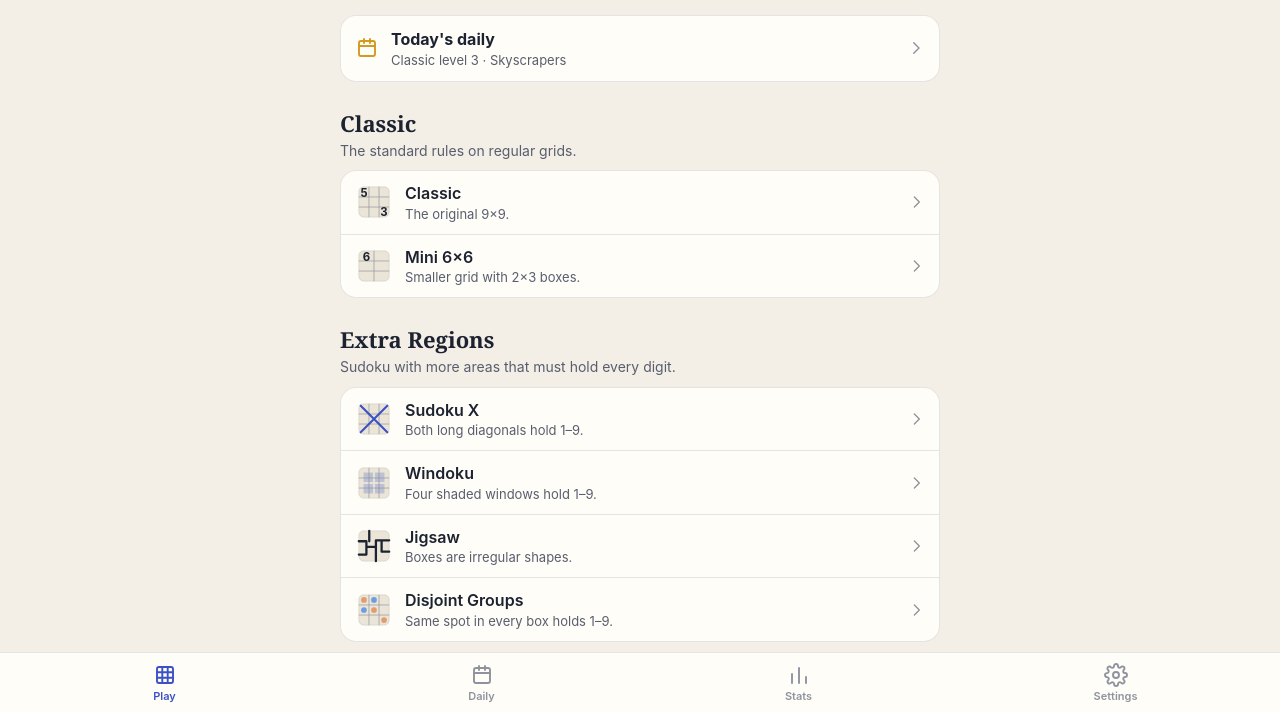
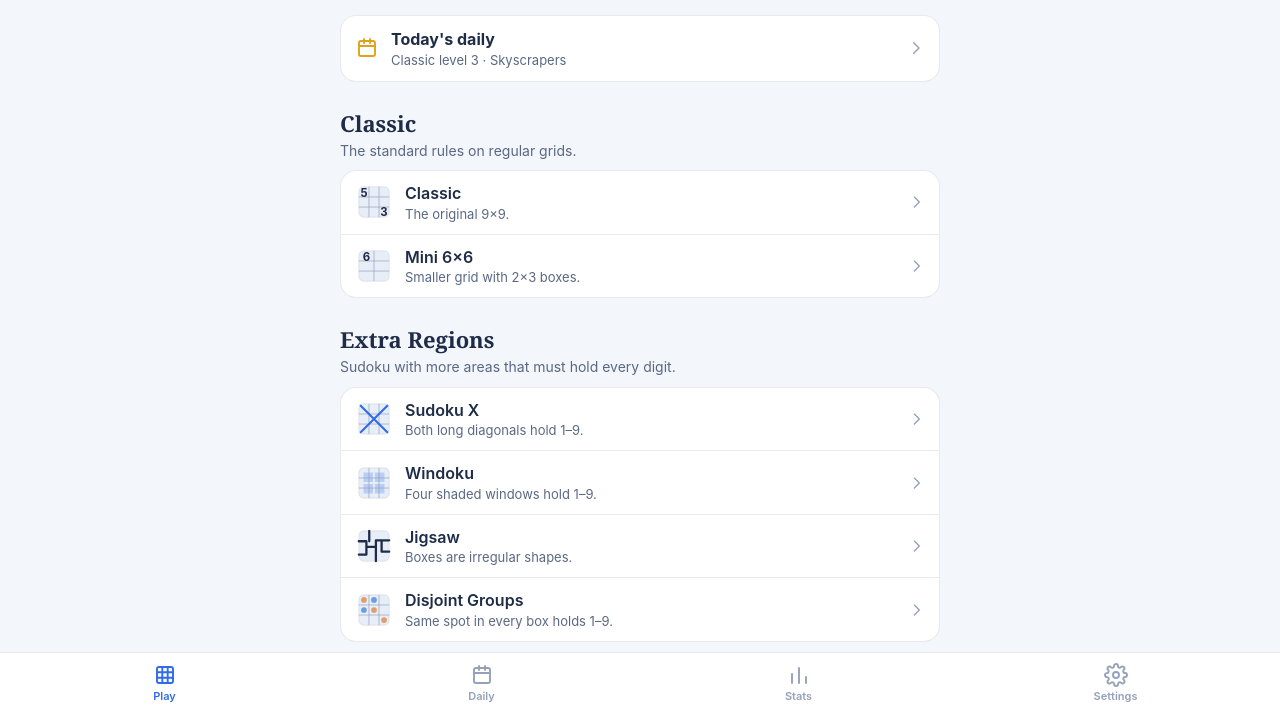
Before and after one commit to Scourmya/sudoku, a website with bundled scripts: page index.html in a window 1280 px wide. Shown: the part 88-800 px from the top of the page. Built offline with nearby package versions, Linux system fonts and the light colour scheme.

Commit message:
Circle matching digits, add clean light theme and paper option
Selecting a digit now puts a light blue circle behind every matching digit
and note instead of shading the squares. The default light theme is now
white and blue, the old warm look is kept as a Paper theme.

Co-Authored-By: Claude Opus 5.5 <noreply@anthropic.com>
Claude-Session: https://claude.ai/code/session_01GKPDgidWme52u3YB4buEQm

```diff
--- a/css/style.css
+++ b/css/style.css
@@ -1,34 +1,37 @@
 :root{
-  --bg:#f3efe6;
-  --surface:#fffdf8;
-  --surface-2:#ebe5d8;
-  --ink:#1d2230;
-  --ink-soft:#585e6d;
-  --ink-faint:#8f939d;
-  --line:rgba(29,34,48,.11);
-  --accent:#3b52c4;
+  --bg:#f3f6fb;
+  --surface:#ffffff;
+  --surface-2:#e8eef8;
+  --ink:#1f2c47;
+  --ink-soft:#5a6884;
+  --ink-faint:#95a1b8;
+  --line:rgba(31,44,71,.1);
+  --accent:#2f6bea;
   --accent-ink:#fff;
-  --accent-soft:rgba(59,82,196,.11);
-  --good:#2d8656;
-  --error:#c23b3b;
-  --warm:#d49a1f;
-  --board-bg:#fffdf8;
-  --grid-thin:rgba(29,34,48,.2);
-  --grid-thick:#262b3a;
-  --hl-peer:rgba(59,82,196,.065);
-  --hl-same:rgba(59,82,196,.2);
-  --hl-selected:rgba(59,82,196,.28);
-  --hl-error:rgba(194,59,59,.13);
-  --hl-hint-area:rgba(212,154,31,.15);
-  --window:rgba(59,82,196,.1);
-  --tint-a:rgba(225,170,90,.14);
-  --tint-b:rgba(110,160,220,.14);
-  --tint-c:rgba(120,190,130,.15);
-  --tint-d:rgba(200,130,190,.13);
-  --thermo:rgba(29,34,48,.15);
-  --parity:rgba(29,34,48,.11);
-  --disjoint-opacity:.2;
-  --shadow:0 1px 2px rgba(29,34,48,.06),0 4px 14px rgba(29,34,48,.06);
+  --accent-soft:rgba(47,107,234,.1);
+  --good:#2b8a5a;
+  --error:#d93f3f;
+  --warm:#e0a21c;
+  --board-bg:#ffffff;
+  --grid-thin:rgba(31,44,71,.15);
+  --grid-thick:#2b3958;
+  --hl-peer:#edf2fa;
+  --hl-same:rgba(47,107,234,.16);
+  --hl-selected:#cfe0fd;
+  --hl-error:#fde6e6;
+  --hl-hint-area:rgba(224,162,28,.15);
+  --same-circle:#cde1ff;
+  --same-circle-ring:rgba(47,107,234,.35);
+  --note-circle:#cde1ff;
+  --window:rgba(47,107,234,.09);
+  --tint-a:rgba(240,175,80,.13);
+  --tint-b:rgba(90,150,230,.12);
+  --tint-c:rgba(100,190,130,.13);
+  --tint-d:rgba(210,120,200,.11);
+  --thermo:rgba(31,44,71,.13);
+  --parity:rgba(31,44,71,.09);
+  --disjoint-opacity:.18;
+  --shadow:0 1px 2px rgba(31,44,71,.06),0 4px 14px rgba(31,44,71,.06);
   --font-ui:-apple-system,BlinkMacSystemFont,"SF Pro Text","Segoe UI",Roboto,"Helvetica Neue",sans-serif;
   --font-display:ui-serif,"New York","Iowan Old Style",Georgia,serif;
   --font-digits:ui-rounded,"SF Pro Rounded",-apple-system,BlinkMacSystemFont,"Segoe UI",Roboto,sans-serif;
@@ -36,12 +39,23 @@
   color-scheme:light;
 }
 
+:root[data-theme="paper"]{
+  --bg:#f3efe6;--surface:#fffdf8;--surface-2:#ebe5d8;--ink:#1d2230;--ink-soft:#585e6d;--ink-faint:#8f939d;
+  --line:rgba(29,34,48,.11);--accent:#3b52c4;--accent-soft:rgba(59,82,196,.11);--error:#c23b3b;--warm:#d49a1f;
+  --board-bg:#fffdf8;--grid-thin:rgba(29,34,48,.2);--grid-thick:#262b3a;--hl-peer:rgba(59,82,196,.065);
+  --hl-same:rgba(59,82,196,.2);--hl-selected:rgba(59,82,196,.28);--hl-error:rgba(194,59,59,.13);
+  --same-circle:rgba(59,82,196,.2);--same-circle-ring:rgba(59,82,196,.35);--note-circle:rgba(59,82,196,.2);
+  --window:rgba(59,82,196,.1);--tint-a:rgba(225,170,90,.14);--tint-b:rgba(110,160,220,.14);--tint-c:rgba(120,190,130,.15);
+  --tint-d:rgba(200,130,190,.13);--thermo:rgba(29,34,48,.15);--parity:rgba(29,34,48,.11);--disjoint-opacity:.2;
+  --shadow:0 1px 2px rgba(29,34,48,.06),0 4px 14px rgba(29,34,48,.06);
+}
+
 :root[data-theme="dark"]{
   --bg:#13151b;--surface:#1c1f27;--surface-2:#272b36;--ink:#e9eaef;--ink-soft:#a6abb8;--ink-faint:#737885;
   --line:rgba(255,255,255,.09);--accent:#8b9cff;--accent-ink:#11131a;--accent-soft:rgba(139,156,255,.14);
   --good:#5cc28a;--error:#ff7272;--board-bg:#1a1d25;--grid-thin:rgba(255,255,255,.15);--grid-thick:#cfd2dc;
   --hl-peer:rgba(139,156,255,.07);--hl-same:rgba(139,156,255,.22);--hl-selected:rgba(139,156,255,.32);
-  --hl-error:rgba(255,114,114,.16);--hl-hint-area:rgba(212,154,31,.16);--window:rgba(139,156,255,.12);
+  --hl-error:rgba(255,114,114,.16);--hl-hint-area:rgba(212,154,31,.16);--window:rgba(139,156,255,.12);--same-circle:rgba(110,150,255,.3);--same-circle-ring:rgba(150,180,255,.5);--note-circle:rgba(110,150,255,.32);
   --tint-a:rgba(225,170,90,.12);--tint-b:rgba(110,160,220,.13);--tint-c:rgba(120,190,130,.12);--tint-d:rgba(200,130,190,.12);
   --thermo:rgba(255,255,255,.14);--parity:rgba(255,255,255,.1);--disjoint-opacity:.14;
   --shadow:0 1px 2px rgba(0,0,0,.3);color-scheme:dark;
@@ -52,7 +66,7 @@
     --line:rgba(255,255,255,.09);--accent:#8b9cff;--accent-ink:#11131a;--accent-soft:rgba(139,156,255,.14);
     --good:#5cc28a;--error:#ff7272;--board-bg:#1a1d25;--grid-thin:rgba(255,255,255,.15);--grid-thick:#cfd2dc;
     --hl-peer:rgba(139,156,255,.07);--hl-same:rgba(139,156,255,.22);--hl-selected:rgba(139,156,255,.32);
-    --hl-error:rgba(255,114,114,.16);--hl-hint-area:rgba(212,154,31,.16);--window:rgba(139,156,255,.12);
+    --hl-error:rgba(255,114,114,.16);--hl-hint-area:rgba(212,154,31,.16);--window:rgba(139,156,255,.12);--same-circle:rgba(110,150,255,.3);--same-circle-ring:rgba(150,180,255,.5);--note-circle:rgba(110,150,255,.32);
     --tint-a:rgba(225,170,90,.12);--tint-b:rgba(110,160,220,.13);--tint-c:rgba(120,190,130,.12);--tint-d:rgba(200,130,190,.12);
     --thermo:rgba(255,255,255,.14);--parity:rgba(255,255,255,.1);--disjoint-opacity:.14;
     --shadow:0 1px 2px rgba(0,0,0,.3);color-scheme:dark;
@@ -291,6 +305,8 @@ h1,h2,p{margin:0}
 .board .digit.wrong{fill:var(--error);font-weight:500}
 .board .note{font-family:var(--font-digits);font-size:23px;font-weight:600;fill:var(--ink-soft);text-anchor:middle;dominant-baseline:central}
 .board .note-same{fill:var(--accent);font-weight:800}
+.board .same-circle{fill:var(--same-circle);stroke:var(--same-circle-ring);stroke-width:2}
+.board .note-circle{fill:var(--note-circle)}
 .board .selection{fill:none;stroke:var(--accent);stroke-width:5}
 .board .hint-pulse{fill:none;stroke:var(--warm);stroke-width:6;animation:pulse 1.2s ease-in-out infinite}
 @keyframes pulse{50%{stroke-opacity:.25}}
--- a/index.html
+++ b/index.html
@@ -3,7 +3,7 @@
 <head>
   <meta charset="utf-8">
   <meta name="viewport" content="width=device-width,initial-scale=1,maximum-scale=1,user-scalable=no,viewport-fit=cover">
-  <meta name="theme-color" content="#f3efe6">
+  <meta name="theme-color" content="#f3f6fb">
   <meta name="apple-mobile-web-app-capable" content="yes">
   <meta name="mobile-web-app-capable" content="yes">
   <meta name="apple-mobile-web-app-status-bar-style" content="default">
--- a/js/app.js
+++ b/js/app.js
@@ -47,7 +47,7 @@ function applyTheme(){
   if(theme==='auto')delete document.documentElement.dataset.theme
   else document.documentElement.dataset.theme=theme
   const dark=theme==='dark'||(theme==='auto'&&window.matchMedia('(prefers-color-scheme: dark)').matches)
-  document.querySelector('meta[name="theme-color"]').setAttribute('content',dark?'#13151b':'#f3efe6')
+  document.querySelector('meta[name="theme-color"]').setAttribute('content',dark?'#13151b':theme==='paper'?'#f3efe6':'#f3f6fb')
 }
 
 function renderShell(){
@@ -524,7 +524,8 @@ function renderSettings(){
     </section>
     <section class="group">
       <h2 class="section-title">Appearance</h2>
-      ${segmented('theme',[['auto','Auto'],['light','Light'],['dark','Dark']],settings.theme)}
+      ${segmented('theme',[['auto','Auto'],['light','Light'],['dark','Dark'],['paper','Paper']],settings.theme)}
+      <p class="footnote">Auto follows your phone's light or dark setting.</p>
     </section>
     <section class="group">
       <h2 class="section-title">Backup</h2>
--- a/js/board.js
+++ b/js/board.js
@@ -228,11 +228,11 @@ function buildStatic(puzzle){
 export function createBoard(container,onCellTap){
   const svg=document.createElementNS(NS,'svg')
   svg.setAttribute('class','board')
-  svg.innerHTML='<g class="layer-tint"></g><g class="layer-highlight"></g><g class="layer-deco"></g><g class="layer-grid"></g><g class="layer-digits"></g><g class="layer-select"></g>'
+  svg.innerHTML='<g class="layer-tint"></g><g class="layer-highlight"></g><g class="layer-deco"></g><g class="layer-grid"></g><g class="layer-circles"></g><g class="layer-digits"></g><g class="layer-select"></g>'
   container.appendChild(svg)
   const layers={
     tint:svg.querySelector('.layer-tint'),highlight:svg.querySelector('.layer-highlight'),deco:svg.querySelector('.layer-deco'),
-    grid:svg.querySelector('.layer-grid'),digits:svg.querySelector('.layer-digits'),select:svg.querySelector('.layer-select')
+    grid:svg.querySelector('.layer-grid'),circles:svg.querySelector('.layer-circles'),digits:svg.querySelector('.layer-digits'),select:svg.querySelector('.layer-select')
   }
   let currentPuzzle=null
   let ratio=1
@@ -269,6 +269,7 @@ export function createBoard(container,onCellTap){
     if(!puzzle)return
     const size=puzzle.size
     const highlight=[]
+    const circles=[]
     const digits=[]
     const selected=view.selected
     const selectedValue=selected>=0?view.values[selected]:0
@@ -281,12 +282,14 @@ export function createBoard(container,onCellTap){
         continue
       }
       if(cell===selected)fill='var(--hl-selected)'
-      else if(view.highlightSame&&selectedValue&&value===selectedValue)fill='var(--hl-same)'
       else if(view.hintCells&&view.hintCells.has(cell))fill='var(--hl-hint-area)'
       else if(view.highlightPeers&&peerSet.has(cell))fill='var(--hl-peer)'
       if(view.errors.has(cell)&&cell!==selected)fill='var(--hl-error)'
       if(fill)highlight.push(`<rect x="${box.x}" y="${box.y}" width="${CELL}" height="${CELL}" fill="${fill}"/>`)
       if(cell===view.hintCell)highlight.push(`<rect x="${box.x+4}" y="${box.y+4}" width="${CELL-8}" height="${CELL-8}" class="hint-pulse"/>`)
+      if(value&&view.highlightSame&&value===selectedValue){
+        circles.push(`<circle cx="${box.x+50}" cy="${box.y+50}" r="40" class="same-circle"/>`)
+      }
       if(value){
         const given=puzzle.givens[cell]>0
         const kind=given?'given':view.errors.has(cell)?'wrong':'entry'
@@ -297,11 +300,13 @@ export function createBoard(container,onCellTap){
           const noteX=box.x+21+((note-1)%3)*29
           const noteY=box.y+24+Math.floor((note-1)/3)*28
           const sameNote=view.highlightSame&&selectedValue===note
+          if(sameNote)circles.push(`<circle cx="${noteX}" cy="${noteY}" r="14" class="note-circle"/>`)
           digits.push(`<text x="${noteX}" y="${noteY}" class="note${sameNote?' note-same':''}">${note}</text>`)
         }
       }
     }
     layers.highlight.innerHTML=highlight.join('')
+    layers.circles.innerHTML=view.hidden?'':circles.join('')
     layers.digits.innerHTML=view.hidden?'':digits.join('')
     if(selected>=0&&!view.hidden){
       const box=cellBox(selected,size)
--- a/sw.js
+++ b/sw.js
@@ -1,5 +1,5 @@
 // offline cache: serve the app shell from cache, refresh it in the background
-const CACHE='sudoku-v1'
+const CACHE='sudoku-v2'
 const FILES=[
   './','index.html','manifest.webmanifest','css/style.css',
   'js/app.js','js/game.js','js/board.js','js/ui.js','js/icons.js','js/glyphs.js','js/storage.js',
```
Also changed, not shown: manifest.webmanifest.
